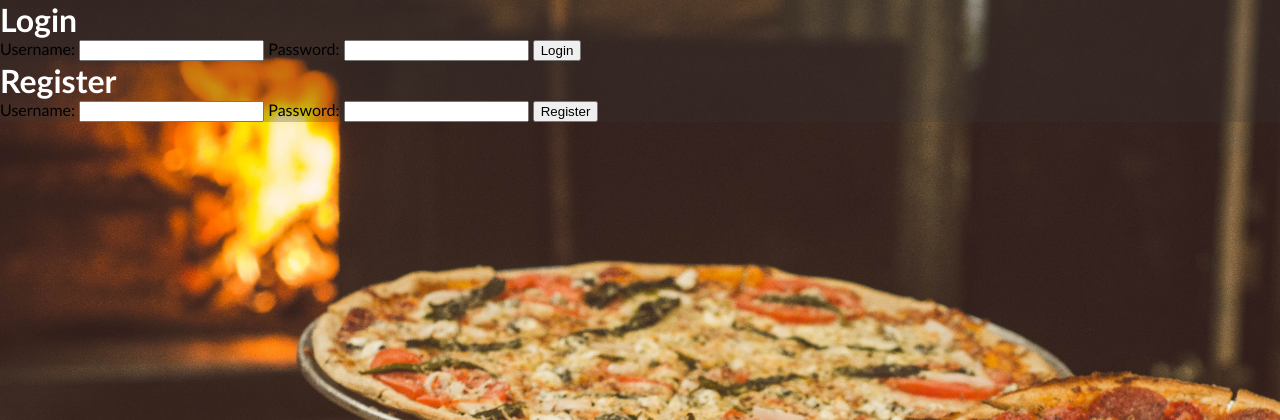
After one commit to kikimiki98/Pizza_Futar_Webapp, a PHP site: page /login.php in a window 1280 px wide. The commit adds this page. Shown: the top 420 px of the page. Run offline with PHP 8.4, Linux system fonts and the light colour scheme.

Commit message:
alap funkciotlan login, menu kosar hozzaadas

```diff
--- a/index.php
+++ b/index.php
@@ -26,7 +26,7 @@
             <nav class="header-navbar">
                 <ul>
                     <a href="#">ORDER NOW</a>
-                    <a href=" #">SIGN IN <i class="fa-solid fa-user"></i></a>
+                    <a href="login.php">SIGN IN <i class="fa-solid fa-user"></i></a>
                 </ul>
             </nav>
 
--- /dev/null
+++ b/js/addToCart.js
@@ -0,0 +1,46 @@
+// JavaScript to handle the click event and add to cart
+document.addEventListener('DOMContentLoaded', function () {
+    var addToCartButtons = document.querySelectorAll('.add-to-cart');
+
+    addToCartButtons.forEach(function (button) {
+        button.addEventListener('click', function (event) {
+            event.preventDefault();
+
+            // Get pizza details from the data attributes
+            var pizzaId = this.getAttribute('data-id');
+            var pizzaName = this.getAttribute('data-name');
+            var pizzaPrice = this.getAttribute('data-price');
+
+            // Send the pizza details to the server using AJAX
+            addToCart({
+                id: pizzaId,
+                name: pizzaName,
+                price: pizzaPrice
+            });
+
+            // You can update the UI or show a confirmation message here
+            console.log('Added to cart:', pizzaName);
+        });
+    });
+});
+
+// addToCart.js
+
+function addToCart(pizza) {
+    // Your implementation here
+    console.log('Adding to cart:', pizza);
+
+    // Example AJAX request using jQuery
+    $.ajax({
+        type: 'POST',  // or 'GET' depending on your server-side logic
+        url: 'addToCart.php',  // replace with the actual URL of your server-side script
+        data: pizza,
+        success: function(response) {
+            console.log('Server response:', response);
+            // You can update the UI or perform additional actions here
+        },
+        error: function(error) {
+            console.error('Error:', error);
+        }
+    });
+}
--- /dev/null
+++ b/login.php
@@ -0,0 +1,107 @@
+<?php
+session_start();
+
+require('db/dbconnect.php');
+
+// Dummy function to simulate user registration
+function registerUser($username, $password)
+{
+    // Replace this with your actual database insert logic
+    // Example: $sql = "INSERT INTO users (username, password) VALUES ('$username', '$password')";
+    // $connDB->query($sql);
+    // Remember to hash the password before storing it in the database for security
+}
+
+// Dummy function to simulate user login
+function loginUser($username, $password)
+{
+    // Replace this with your actual database query logic
+    // Example: $sql = "SELECT * FROM users WHERE username='$username' AND password='$password'";
+    // $result = $connDB->query($sql);
+
+    // For simplicity, return a boolean indicating success
+    // Replace this with your actual logic to verify credentials
+    return true;
+}
+
+// Handle registration form submission
+if (isset($_POST['register'])) {
+    $registerUsername = $_POST['registerUsername'];
+    $registerPassword = $_POST['registerPassword'];
+
+    // Add any necessary validation and error handling here
+
+    // Register the user
+    registerUser($registerUsername, $registerPassword);
+}
+
+// Handle login form submission
+if (isset($_POST['login'])) {
+    $loginUsername = $_POST['loginUsername'];
+    $loginPassword = $_POST['loginPassword'];
+
+    // Add any necessary validation and error handling here
+
+    // Simulate user login
+    if (loginUser($loginUsername, $loginPassword)) {
+        $_SESSION['username'] = $loginUsername;
+        // Redirect to the dashboard or another page after successful login
+        header('Location: dashboard.php');
+        exit();
+    } else {
+        // Display an error message or handle unsuccessful login
+        $loginError = "Invalid username or password.";
+    }
+}
+?>
+
+<!DOCTYPE html>
+<html lang="en">
+
+<head>
+    <meta charset="UTF-8">
+    <meta name="viewport" content="width=device-width, initial-scale=1.0">
+    <title>Menu</title>
+    <link rel="stylesheet" href="style/styles.css">
+    <link rel="stylesheet" href="https://cdnjs.cloudflare.com/ajax/libs/font-awesome/6.5.0/css/all.min.css" integrity="sha512-Avb2QiuDEEvB4bZJYdft2mNjVShBftLdPG8FJ0V7irTLQ8Uo0qcPxh4Plq7G5tGm0rU+1SPhVotteLpBERwTkw==" crossorigin="anonymous" referrerpolicy="no-referrer" />
+    <script src="https://ajax.googleapis.com/ajax/libs/jquery/3.7.1/jquery.min.js"></script>
+    <script src="js/script.js"></script>
+    <script src="js/addToCart.js"></script>
+</head>
+
+<body>
+    <div class="overlay">
+        <div class="login-container">
+            <div class="login-form">
+                <h1>Login</h1>
+                <?php if (isset($loginError)) : ?>
+                    <p class="error"><?php echo $loginError; ?></p>
+                <?php endif; ?>
+                <form action="" method="post">
+                    <label for="loginUsername">Username:</label>
+                    <input type="text" id="loginUsername" name="loginUsername" required>
+
+                    <label for="loginPassword">Password:</label>
+                    <input type="password" id="loginPassword" name="loginPassword" required>
+
+                    <button type="submit" name="login">Login</button>
+                </form>
+            </div>
+
+            <div class="register-form">
+                <h1>Register</h1>
+                <form action="" method="post">
+                    <label for="registerUsername">Username:</label>
+                    <input type="text" id="registerUsername" name="registerUsername" required>
+
+                    <label for="registerPassword">Password:</label>
+                    <input type="password" id="registerPassword" name="registerPassword" required>
+
+                    <button type="submit" name="register">Register</button>
+                </form>
+            </div>
+        </div>
+    </div>
+</body>
+
+</html>
```
Also changed, not shown: db/db.sql (+39 -89 lines), menu.php (+52 -5 lines), js/script.js (line endings or trailing spaces).
